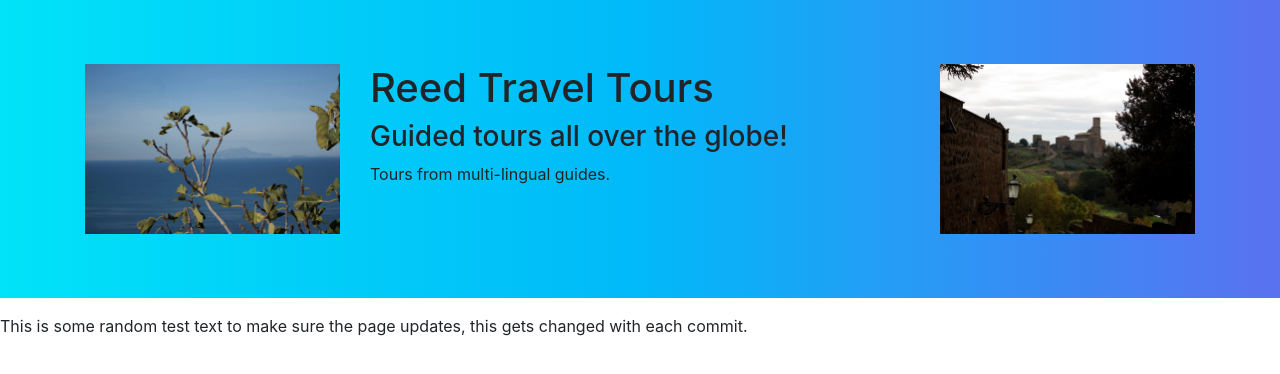
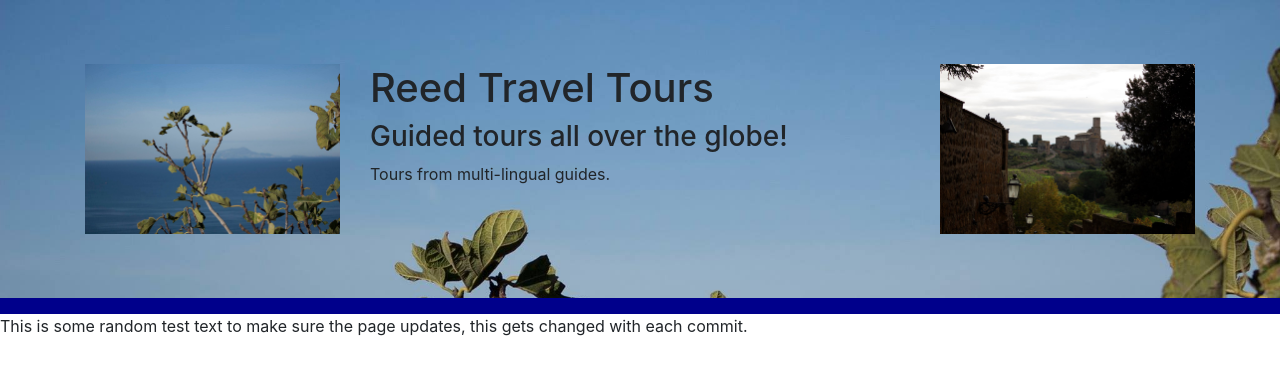
Before and after one commit to bushido1586/Portfolio_Project, a website: page index.html in a window 1280 px wide. Drawn offline with nearby package versions, Linux system fonts and the light colour scheme.

Commit message:
added jumbotron image

```diff
--- a/index.html
+++ b/index.html
@@ -18,7 +18,7 @@
         <div class="container">
             <div class="row">
                 <div class="col-3">
-                    <img src="/islandphoto.jpg" class="img-fluid">
+                    <img src="img/islandphoto.jpg" class="img-fluid">
                 </div>
                 <div class="col-6">
                     <h1>Reed Travel Tours</h1>
@@ -26,7 +26,7 @@
                     <p>Tours from multi-lingual guides.</p>
                 </div>
                 <div class="col-3">
-                    <img src="/Toscana.jpg" class="img-fluid">
+                    <img src="img/Toscana.jpg" class="img-fluid">
                 </div>
             </div>
         </div>
--- a/style.css
+++ b/style.css
@@ -1,8 +1,9 @@
 .jumbotron {
     margin: 0;
-    background-image: linear-gradient(to right, #01e3f9, #01b9f9, #5a71f0);
+    background-image: url("img/islandphoto.jpg");
+    background-size: cover;
 }
 
 .navbar {
-    background-color: ;
+    background-color: darkblue;
 }
```
Also changed, not shown: img/Toscana.jpg (renamed from Toscana.jpg), img/islandphoto.jpg (renamed from islandphoto.jpg).
